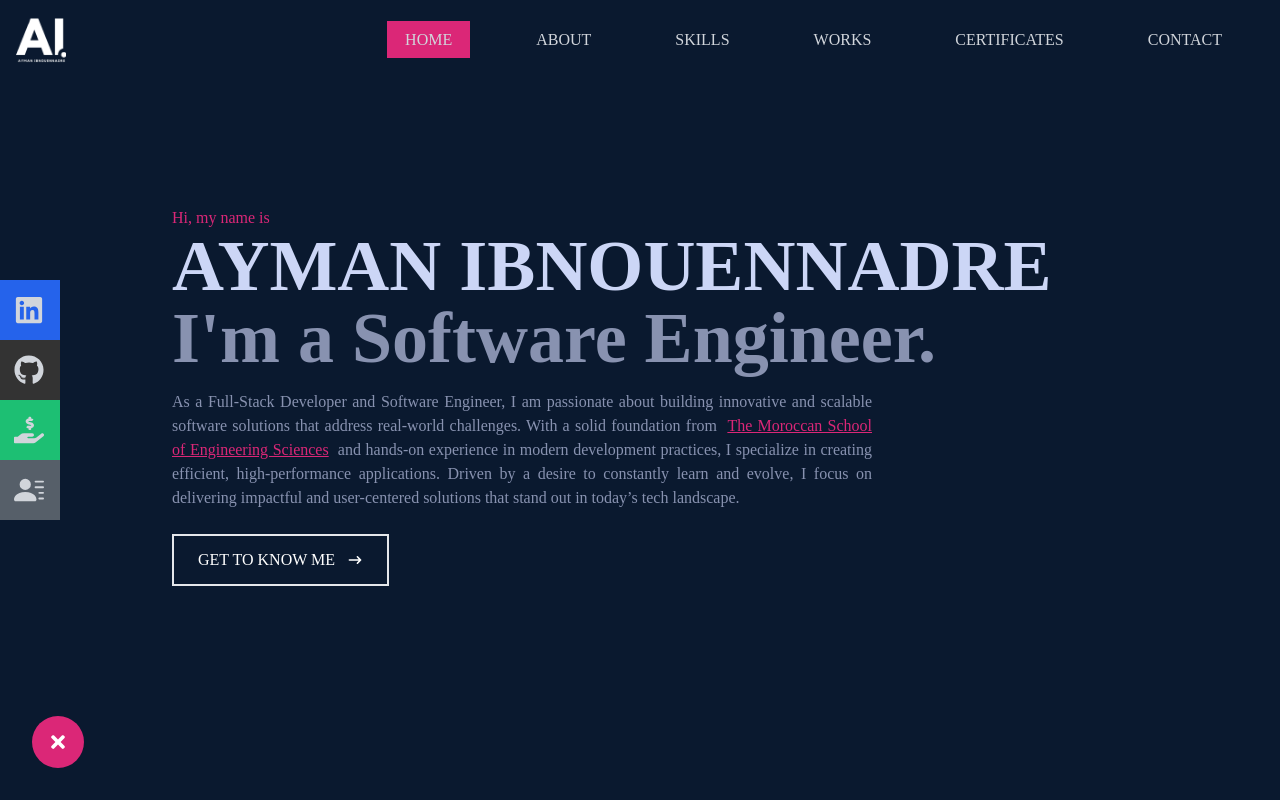
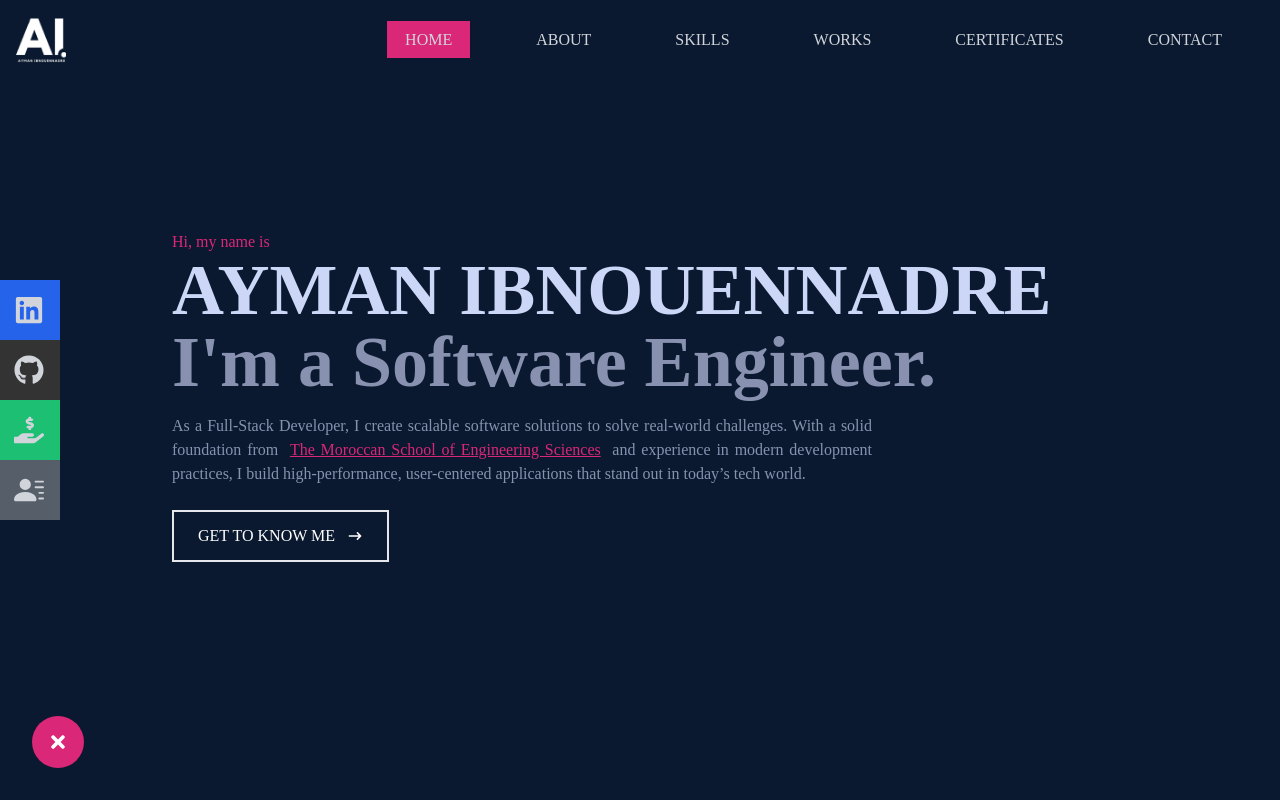
Before and after one commit to AymanIb03/AymanPortfolio, a React (Create React App) app: page / in a window 1280 px wide. Shown: the top 800 px of the page. Built offline with nearby package versions, Linux system fonts and the light colour scheme.

Commit message:
Final Commit

```diff
--- a/src/components/About.jsx
+++ b/src/components/About.jsx
@@ -48,9 +48,9 @@ const About = () => {
             transition={{ duration: 1, delay: 0.4 }}
           >
             <p>
-            I'm passionate about building impactful software that enhances the lives of those around me. I specialize in creating solutions for a range of clients, from individuals and small businesses to large enterprises. With a strong foundation in software engineering and years of hands-on experience in tackling a variety of complex projects, I am dedicated to delivering robust, scalable, and user-friendly applications. My experience allows me to tailor solutions that meet specific client needs while ensuring high quality and performance. Imagine what you could achieve with a software expert at your fingertips.
+            I'm passionate about building impactful software that enhances the lives of those around me. I specialize in creating solutions for a range of clients, from individuals and small businesses to large enterprises. With a strong foundation in software engineering and years of hands-on experience in tackling a variety of complex projects, I am dedicated to delivering robust, scalable, and user-friendly applications. My experience allows me to tailor solutions that meet specific client needs while ensuring high quality and performance. Imagine what you could achieve with a software expert at your fingertips ?
             </p>
-            <p className="text-pink-600  hover:text-pink-400 transition-all duration-300">let's make it happen!</p>
+            <p className="text-pink-600  hover:text-pink-400 transition-all duration-300">let's make it happen !</p>
           </motion.div>
         </div>
 
--- a/src/components/Home.jsx
+++ b/src/components/Home.jsx
@@ -52,7 +52,7 @@ const Home = () => {
         >
 
         <p  className="text-justify ">
-        As a Full-Stack Developer and Software Engineer, I am passionate about building innovative and scalable software solutions that address real-world challenges. With a solid foundation from &nbsp;
+        As a Full-Stack Developer, I create scalable software solutions to solve real-world challenges. With a solid foundation from  &nbsp;
 
           <a
             href="https://emsi.ma/"
@@ -62,7 +62,7 @@ const Home = () => {
           >
             The  Moroccan School of Engineering Sciences
           </a>
-          &nbsp; and hands-on experience in modern development practices, I specialize in creating efficient, high-performance applications. Driven by a desire to constantly learn and evolve, I focus on delivering impactful and user-centered solutions that stand out in today’s tech landscape.
+          &nbsp; and experience in modern development practices, I build high-performance, user-centered applications that stand out in today’s tech world.
         </p>
           </motion.p>
 
```
